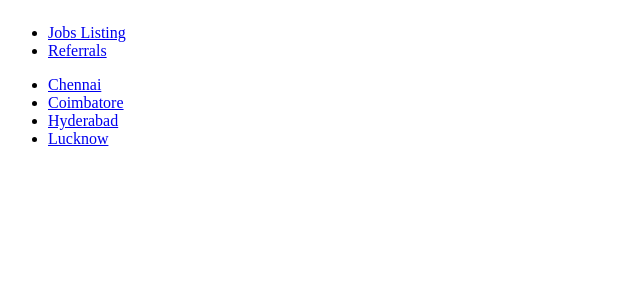
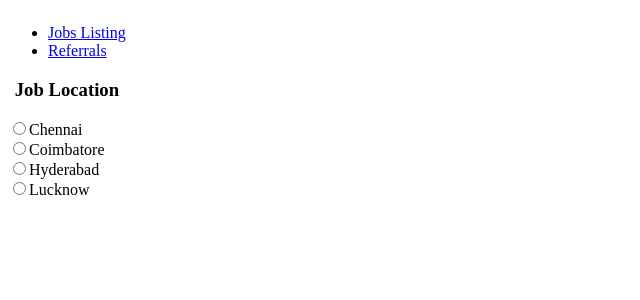
Before and after one commit to mithun30052001/angular-filters, an Angular app: page / in a window 1280 px wide. Shown: the top 300 px of the page, without its empty margins (0-640 px from the left). Built offline with nearby package versions, Linux system fonts and the light colour scheme.

Commit message:
location links changed to radio buttons

```diff
--- a/src/app/below-menu/below-menu.component.html
+++ b/src/app/below-menu/below-menu.component.html
@@ -1,8 +1,19 @@
 <div class="below-menu">
-  <ul>
-    <li><a routerLink="/jobs?location=Chennai">Chennai</a></li>
-    <li><a routerLink="/jobs?location=Coimbatore">Coimbatore</a></li>
-    <li><a routerLink="/jobs?location=Hyderabad">Hyderabad</a></li>
-    <li><a routerLink="/jobs?location=Lucknow">Lucknow</a></li>
-  </ul>
+  <h3 style="text-align: center;">Job Location</h3>
+  <div>
+    <input type="radio" name="location" id="chennai" value="Chennai" (change)="updateLocation($event)">
+    <label for="chennai">Chennai</label>
+  </div>
+  <div>
+    <input type="radio" name="location" id="coimbatore" value="Coimbatore" (change)="updateLocation($event)">
+    <label for="coimbatore">Coimbatore</label>
+  </div>
+  <div>
+    <input type="radio" name="location" id="hyderabad" value="Hyderabad" (change)="updateLocation($event)">
+    <label for="hyderabad">Hyderabad</label>
+  </div>
+  <div>
+    <input type="radio" name="location" id="lucknow" value="Lucknow" (change)="updateLocation($event)">
+    <label for="lucknow">Lucknow</label>
+  </div>
 </div>
```
